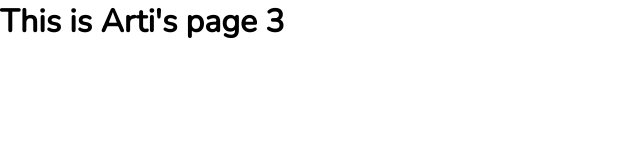
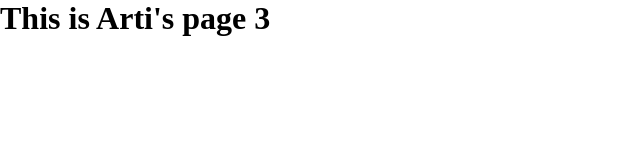
Before and after one commit to Arti-Art/ArtyomDevLanding, a Nuxt app: page / in a window 1280 px wide. Shown: the top 160 px of the page, without its empty margins (0-640 px from the left). Built offline with nearby package versions, Linux system fonts and the light colour scheme.

Commit message:
v1.12 delete layout again

```diff
--- a/layouts/default.vue
+++ /dev/null
@@ -1,144 +0,0 @@
-<template>
-  <div class="default-layout">
-    <!-- <MyHero /> -->
-    <!-- <TheNavbar @sidenavToggle="displaySidenav = !displaySidenav" /> -->
-    <!-- <TheSidenav :show="displaySidenav" @close="displaySidenav = false" /> -->
-    <Nuxt />
-    <!-- <TheFooter
-      my-email="art.kouznetsov@gmail.com"
-      instagram="von_kouznetsoff"
-      discord="Arti-Art#2960"
-      github="https://github.com/Arti-Art"
-      >Contact Me</TheFooter
-    > -->
-  </div>
-</template>
-
-<script>
-// import MyHero from '~/components/MyHero.vue'
-// import TheNavbar from '~/components/Navigation/TheNavbar.vue'
-// import TheSidenav from '~/components/Navigation/TheSidenav.vue'
-// import TheFooter from '~/components/TheFooter.vue'
-export default {
-  components: {
-    // MyHero,
-    // TheNavbar,
-    // TheSidenav,
-    // TheFooter,
-  },
-  data() {
-    return {
-      displaySidenav: false,
-    }
-  },
-}
-</script>
-
-<style lang="scss">
-/* For unscoped application-wide styles, write css/sass here :) */
-
-:root {
-  // FONTS
-  --ff-title: 'Nunito';
-  // --ff-title: 'Poppins';
-  --ff-body: 'Open Sans';
-
-  // COLORS
-  --clr-dark-purple: #00014a;
-  --clr-dark-purple-tr: hsla(239, 100%, 15%, 0.8);
-  --clr-dark-blue: #011129;
-  --clr-light-orange: #ffca3d;
-  --clr-orange: #f59300;
-  --clr-pinkred: #ff2f5f;
-
-  // ELEMENTS COLORS
-  --navbar-bg-color: var(--clr-dark-purple);
-  --nav-logo-color-1: white;
-  --nav-logo-color-2: var(--clr-pinkred);
-  --nav-logo-color-3: var(--clr-light-orange);
-  // --nav-logo-color: var(--clr-light-orange);
-  --nav-hamburger-color: white;
-  --nav-link-color: white;
-  --nav-link-hover-color: var(--clr-light-orange);
-  --nav-link-topline-hover-color: var(--clr-light-orange);
-  --nav-link-bottomline-hover-color: var(--clr-light-orange);
-  // SIDENAV
-  --nav-sidenav-color: var(--clr-dark-blue);
-  --nav-sidenav-backdrop-color: #00030ce6;
-  --nav-sidenav-border-color: var(--clr-pinkred);
-  // HERO
-  --hero-iam-color: var(--clr-pinkred);
-  // FOOTER
-  --footer-bg-color: var(--clr-dark-purple);
-  --footer-highlight-color: var(--clr-orange);
-  --footer-highlight-color2: var(--clr-light-orange);
-}
-
-html {
-  scroll-behavior: smooth;
-  font-family: var(--ff-body), sans-serif;
-}
-
-body {
-  overflow-x: hidden;
-}
-
-h1,
-h2,
-h3,
-h4,
-h5,
-h6 {
-  font-family: var(--ff-title), sans-serif;
-}
-
-.default-layout {
-  position: relative;
-}
-
-.intro {
-  font-family: 'Poppins', sans-serif;
-  font-size: 25px;
-  text-transform: uppercase;
-  line-height: 1.75;
-  color: rgb(204, 51, 17);
-  margin: 15px 0;
-
-  .navlink:hover {
-    color: rgb(110, 26, 8);
-  }
-
-  .nuxt-link-exact-active {
-    border-bottom: 2px solid rgb(204, 51, 17);
-  }
-
-  position: relative;
-  display: inline-block;
-  // << inline-block so that ::b&a match the width of the text block. Set to block to make ::b&a span full width.
-  &::before,
-  &::after {
-    content: ''; // set to empty. If no content property, ::before & ::after won't work
-    display: block;
-    position: absolute;
-  }
-
-  &::before {
-    background: white;
-    z-index: -1;
-    height: 101%;
-    left: -20px;
-    right: -20px;
-  }
-
-  &::after {
-    background: rgb(255, 108, 108);
-    // width: 100%; // will stop at the edge of my text block if block is inline-block
-    width: 100vw;
-    left: 50%;
-    top: 0;
-    transform: translateX(-50%);
-    z-index: -2;
-    height: 100%;
-  }
-}
-</style>
--- a/layouts/error.vue
+++ /dev/null
@@ -1,34 +0,0 @@
-<template>
-  <main>
-    <div class="error-page">
-      <h1>Oops, something went wrong!</h1>
-      <p>Back to <a href="/">safety</a>!</p>
-      <p>
-        Error.vue is a reserved name and will load automatically whenever there
-        is an error.
-      </p>
-      <p>Customize this error page in layouts/error.vue</p>
-      <p>
-        The error page/ layout is special - it basically extends the default
-        layout and then just controls the page content. That is why we can still
-        see all my headers from the default layout on the error layout.
-      </p>
-    </div>
-  </main>
-</template>
-
-<style scoped>
-.error-page {
-  text-align: center;
-}
-
-.error-page a {
-  text-decoration: none;
-  color: red;
-}
-
-.error-page a:hover,
-.error-page a:active {
-  color: salmon;
-}
-</style>
--- a/nuxt.config.js
+++ b/nuxt.config.js
@@ -46,9 +46,9 @@ export default {
   // Modules for dev and build (recommended): https://go.nuxtjs.dev/config-modules
   buildModules: [
     // https://go.nuxtjs.dev/eslint
-    // '@nuxtjs/eslint-module',
+    '@nuxtjs/eslint-module',
     // '@nuxtjs/fontawesome',
-    // '@nuxt/image'
+    '@nuxt/image'
   ],
 
   // Modules: https://go.nuxtjs.dev/config-modules
```
Also changed, not shown: layouts/README.md (deleted).
